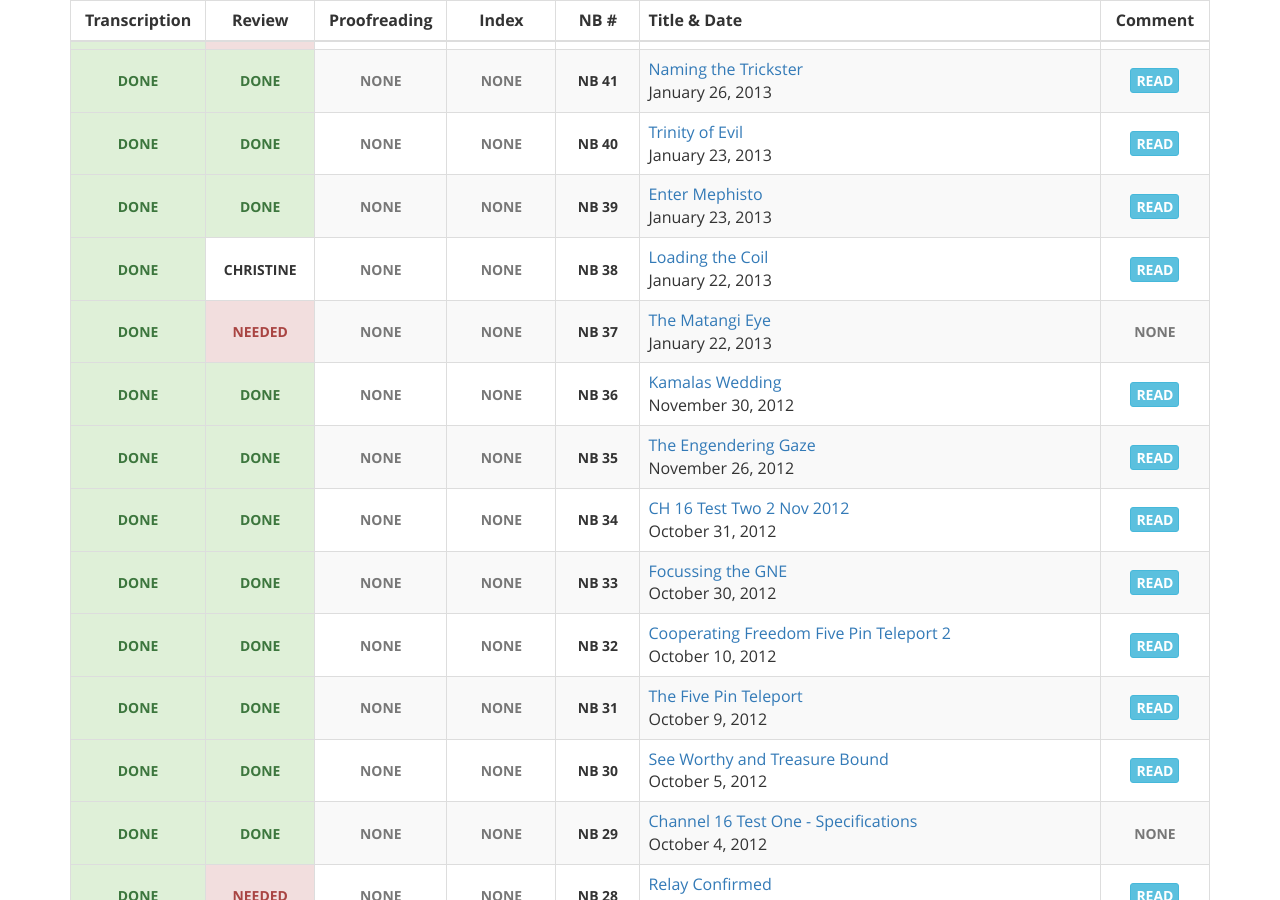
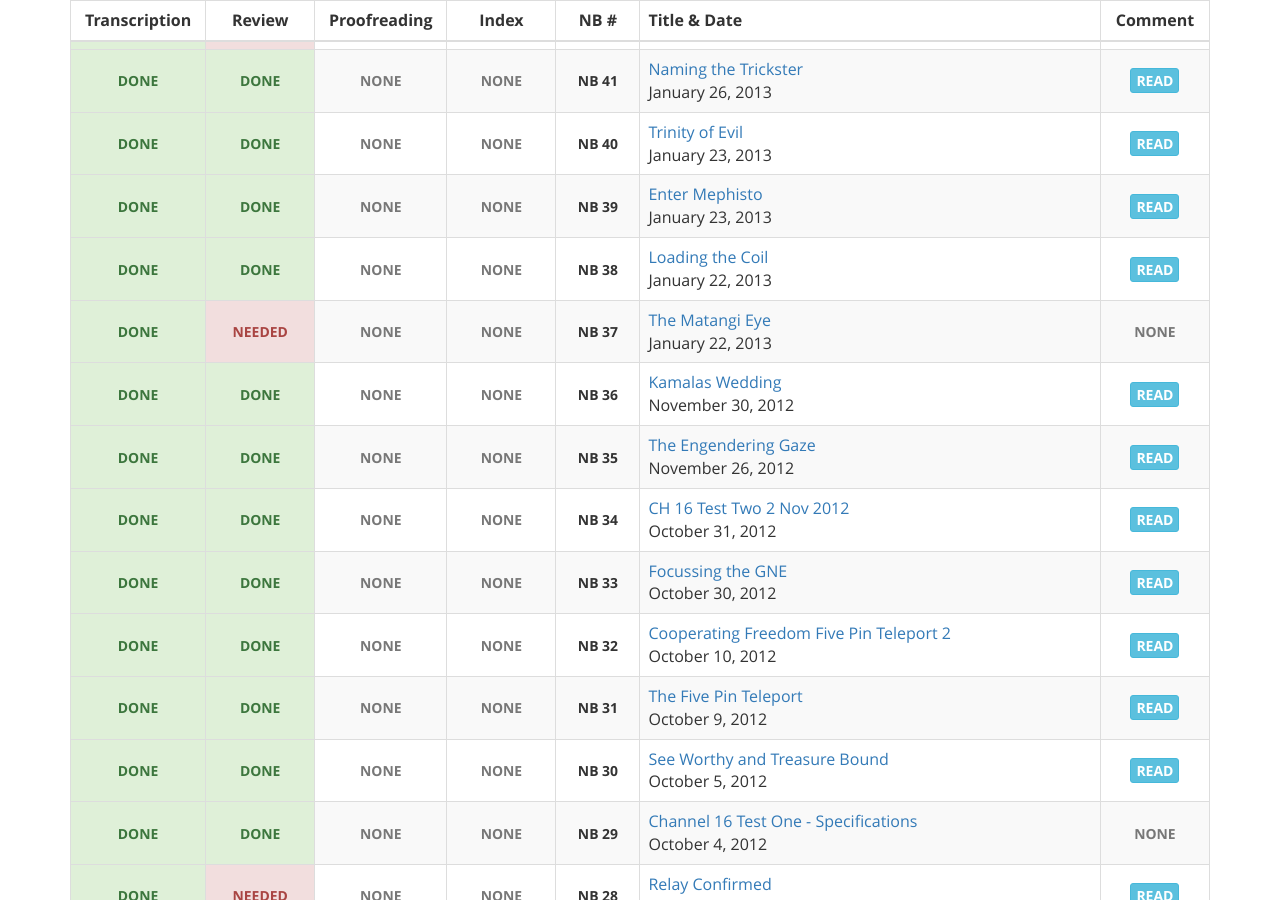
Before and after one commit to gaiaspora/gaiaspora.github.io, a Jekyll site: the page built from content/navigator-briefings.markdown, in a window 1280 px wide and 900 px high, scrolled down 6216 px. Built offline with Jekyll 4.4.1, drawn with Linux system fonts in a browser that asks for light colours.

Commit message:
Update nb.yaml

```diff
--- a/_data/nb.yaml
+++ b/_data/nb.yaml
@@ -855,12 +855,12 @@
 
 - NB: "38"
   Transcription: "done"
-  Review: "Christine"
+  Review: "done"
   Proofreading: "none"
   Index: "none"
   Title: "Loading the Coil"
   Date: "January 22, 2013"
-  Comment: "Jeanne"
+  Comment: "Jeanne/Christine"
 
 - NB: "37"
   Transcription: "done"
@@ -1152,12 +1152,12 @@
 
 - NB: "5"
   Transcription: "done"
-  Review: "Jeanne"
+  Review: "done"
   Proofreading: "none"
   Index: "none"
   Title: "Hetaira on Board"
   Date: "March 25, 2012"
-  Comment: "JA"
+  Comment: "JA/Jeanne"
 
 - NB: "4"
   Transcription: "done"
```
